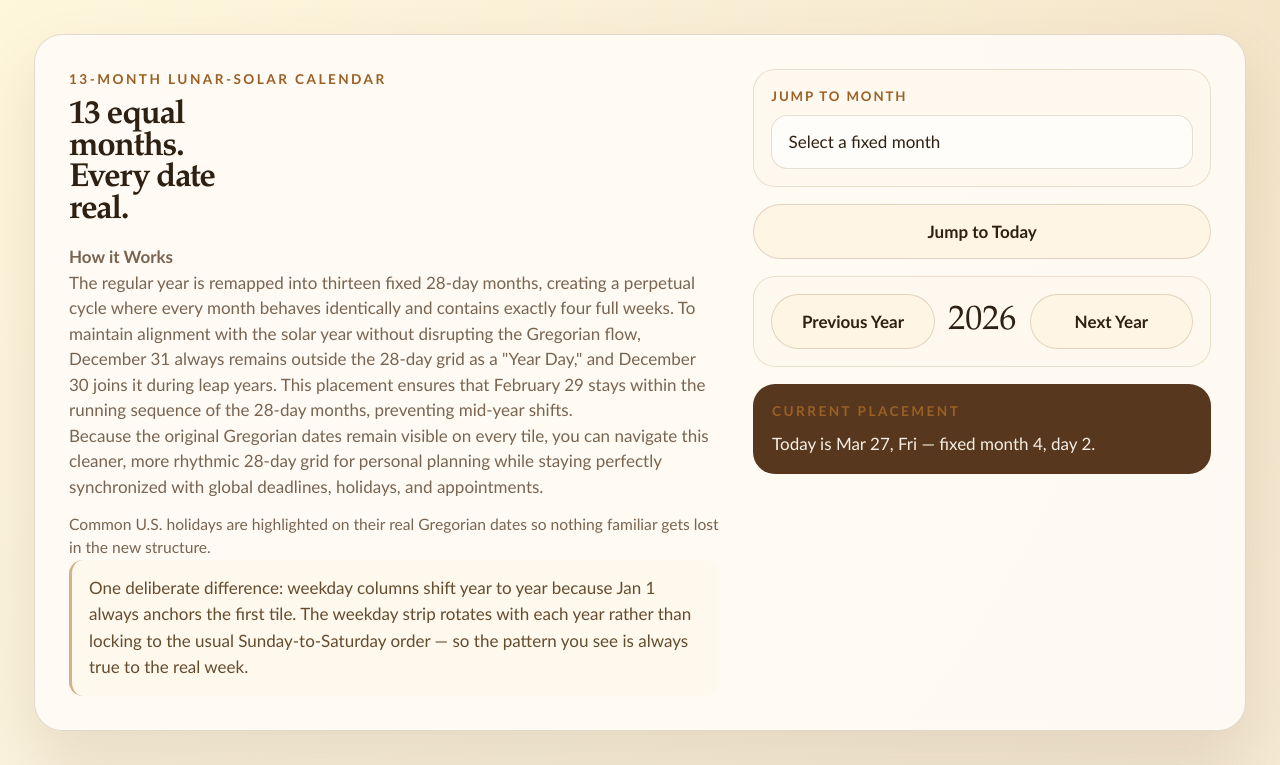
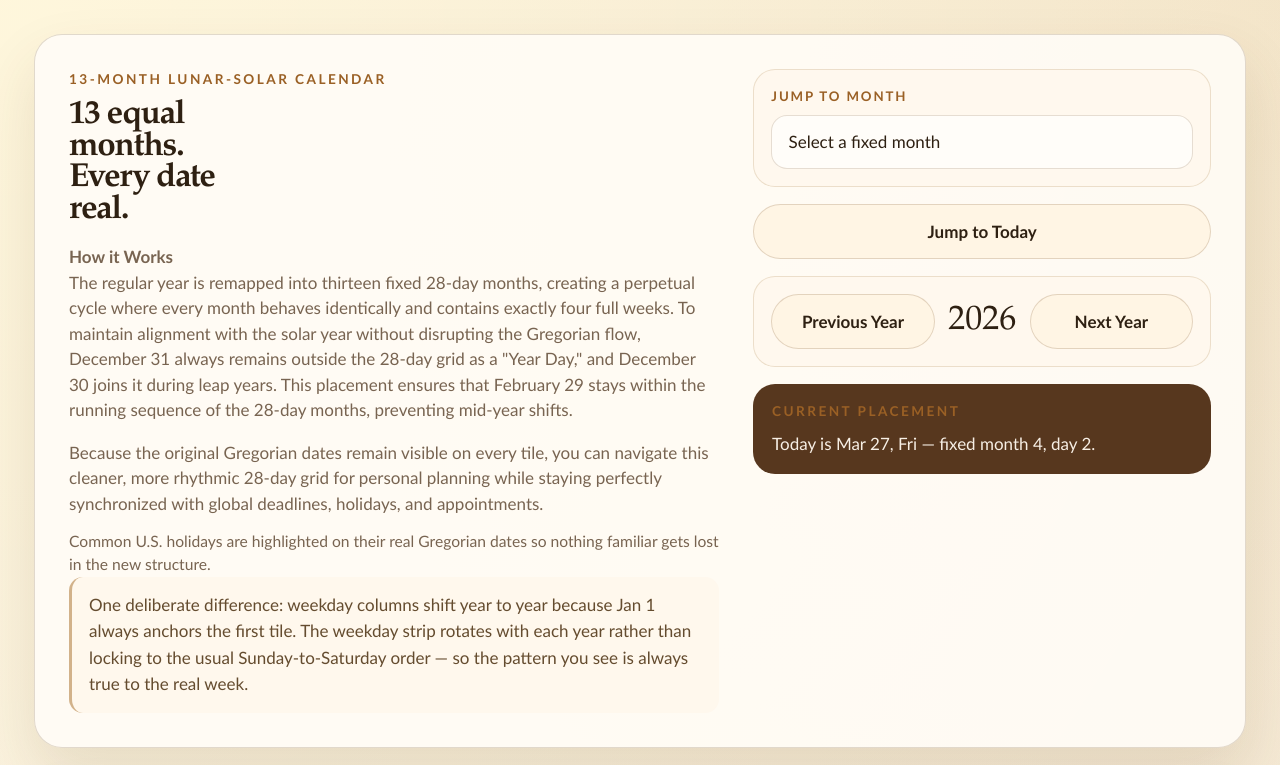
Before and after one commit to jctratt/13-month-calendar, a React (Vite) app: page / in a window 1280 px wide. Shown: the top 765 px of the page. Built offline with nearby package versions, Linux system fonts and the light colour scheme.

Commit message:
Improve hero paragraph spacing

```diff
--- a/src/App.css
+++ b/src/App.css
@@ -53,6 +53,10 @@
 .hero-panel__holiday-note {
   margin: 0.8rem 0 0;
   font-size: 0.92rem;
+}
+
+.hero-panel__lede p + p {
+  margin-top: 1rem;
 }
 
 .hero-panel__controls {
```
